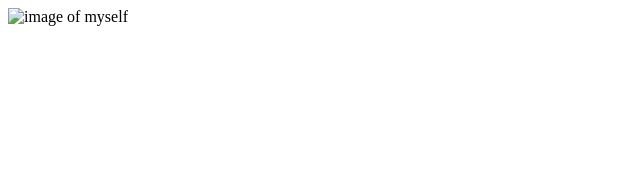
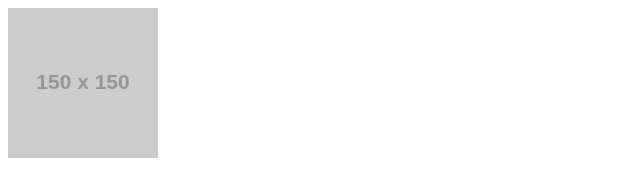
Before and after one commit to S-egornu/ProfilePage, a plain HTML site: page index.html in a window 1280 px wide. Shown: the whole page, without its empty margins (0-640 px from the left). Drawn offline with Linux system fonts and the light colour scheme; placeholder pictures from the web are drawn by us.

Commit message:
Update index.html

```diff
--- a/index.html
+++ b/index.html
@@ -8,6 +8,6 @@
 </head>
 <body>
 
-    <img src="" alt="image of myself">
+    <img src="https://via.placeholder.com/150" alt="image of myself">
 </body>
 </html>
```
